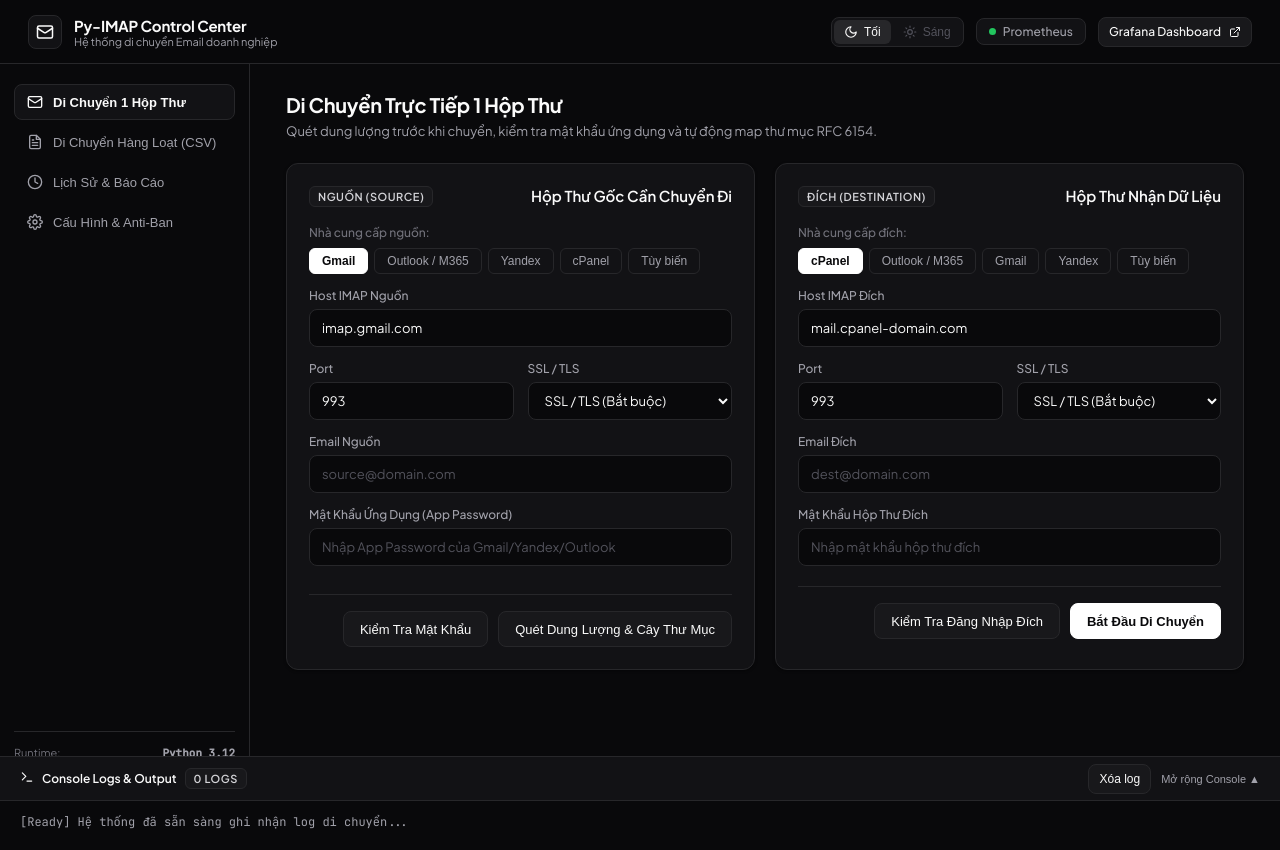
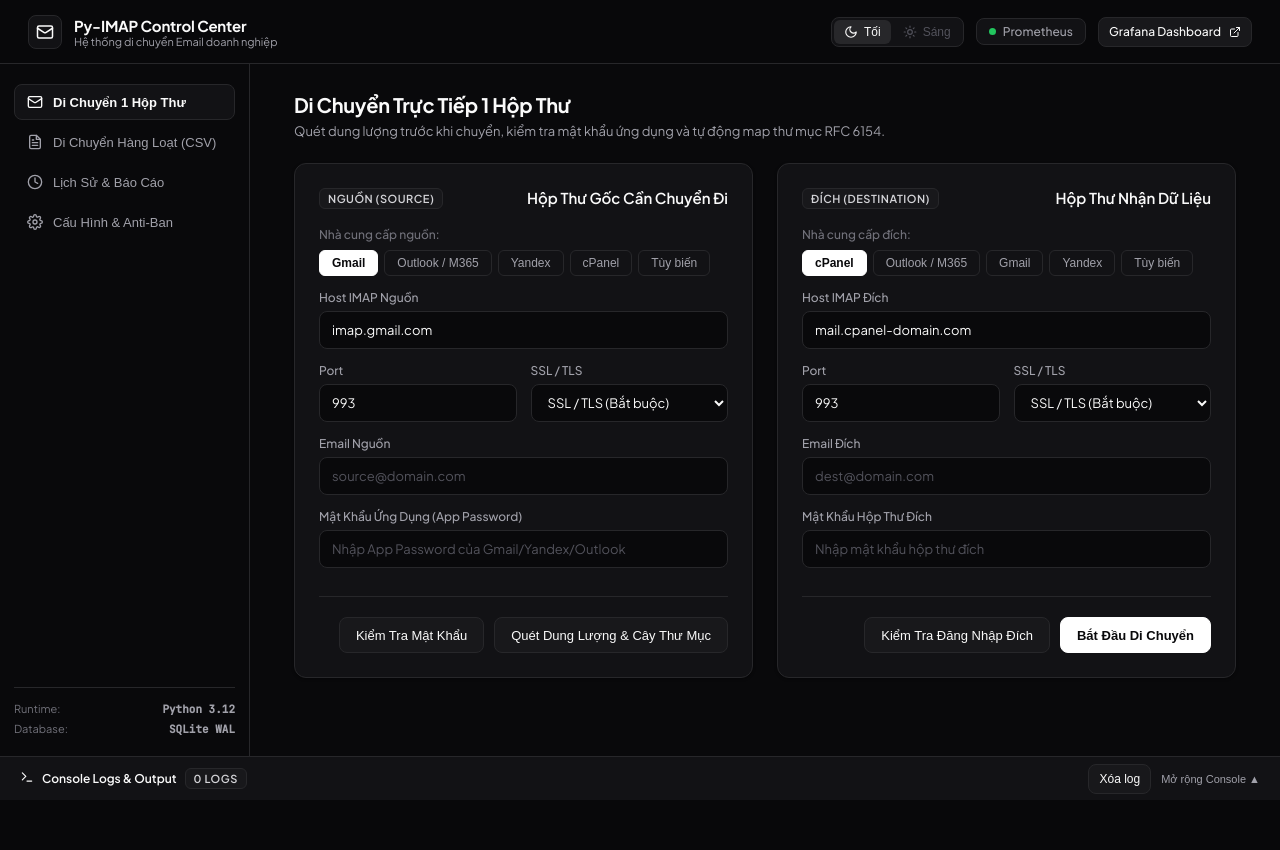
Before and after one commit to phongdh262/py_imap, a Python web app: template src/web/templates/index.html in a window 1280 px wide. After the commit the page ends 794 px from the top, so only its background shows below. Run offline with Jinja, Linux system fonts and the light colour scheme; the template is opened without the code that fills it, so the values that code supplies are empty.

Commit message:
fix(ui): tối ưu tỉ lệ hiển thị co giãn theo màn hình (fluid responsive), cố định sidebar và cân bằng 2 card

```diff
--- a/src/web/static/app.css
+++ b/src/web/static/app.css
@@ -258,7 +258,7 @@ body {
     color: var(--text-primary);
     min-height: 100vh;
     overflow-x: hidden;
-    padding-bottom: 50px;
+    padding-bottom: 0;
     transition: background-color 0.2s ease, color 0.2s ease;
     -webkit-font-smoothing: antialiased;
 }
@@ -406,6 +407,11 @@ body {
     flex-direction: column;
     justify-content: space-between;
     padding: 20px 14px;
+    position: sticky;
+    top: var(--header-height);
+    height: calc(100vh - var(--header-height) - var(--drawer-header-height));
+    overflow-y: auto;
+    z-index: 50;
 }
 
 .nav-menu {
@@ -452,6 +458,7 @@ body {
 .sidebar-footer {
     border-top: 1px solid var(--border);
     padding-top: 14px;
+    margin-top: auto;
     display: flex;
     flex-direction: column;
     gap: 6px;
@@ -473,9 +480,11 @@ body {
    5. MAIN CONTENT AREA & PANES
    -------------------------------------------------------------------------- */
 .main-content {
-    flex-grow: 1;
-    padding: 28px 36px;
-    max-width: 1240px;
+    flex: 1;
+    min-width: 0;
+    padding: 28px min(4vw, 44px) calc(var(--drawer-header-height) + 40px) min(4vw, 44px);
+    width: 100%;
+    max-width: 1680px;
 }
 
 .tab-pane {
@@ -514,23 +523,20 @@ body {
    -------------------------------------------------------------------------- */
 .grid-2-cols {
     display: grid;
-    grid-template-columns: 1fr 1fr;
-    gap: 20px;
-}
-
-@media (max-width: 960px) {
-    .grid-2-cols {
-        grid-template-columns: 1fr;
-    }
+    grid-template-columns: repeat(2, minmax(0, 1fr));
+    gap: 24px;
+    align-items: stretch;
 }
 
 .card {
     background: var(--bg-card);
     border: 1px solid var(--border);
     border-radius: 12px;
-    padding: 22px;
+    padding: 24px;
     box-shadow: var(--card-shadow);
     transition: border-color 0.15s ease;
+    display: flex;
+    flex-direction: column;
 }
 
 .card:hover {
@@ -554,9 +560,10 @@ body {
 .card-footer {
     display: flex;
     justify-content: flex-end;
+    align-items: center;
     gap: 10px;
-    margin-top: 20px;
-    padding-top: 16px;
+    margin-top: auto;
+    padding-top: 20px;
     border-top: 1px solid var(--border);
 }
 
@@ -684,7 +691,10 @@ select:focus {
 .helper-text {
     font-size: 11px;
     color: var(--text-dim);
-    margin-top: 2px;
+    margin-top: 4px;
+    min-height: 18px;
+    line-height: 1.4;
+    display: block;
 }
 
 /* Switches */
--- a/src/web/templates/index.html
+++ b/src/web/templates/index.html
@@ -214,6 +214,7 @@
                             <div class="form-group col-span-2">
                                 <label>Mật Khẩu Hộp Thư Đích</label>
                                 <input type="password" id="dstPass" placeholder="Nhập mật khẩu hộp thư đích">
+                                <small id="dstHintText" class="helper-text"></small>
                             </div>
                         </div>
                         <div class="card-footer">
```
Also changed, not shown: other parts of src/web/static/app.css (+49 -0 lines).
